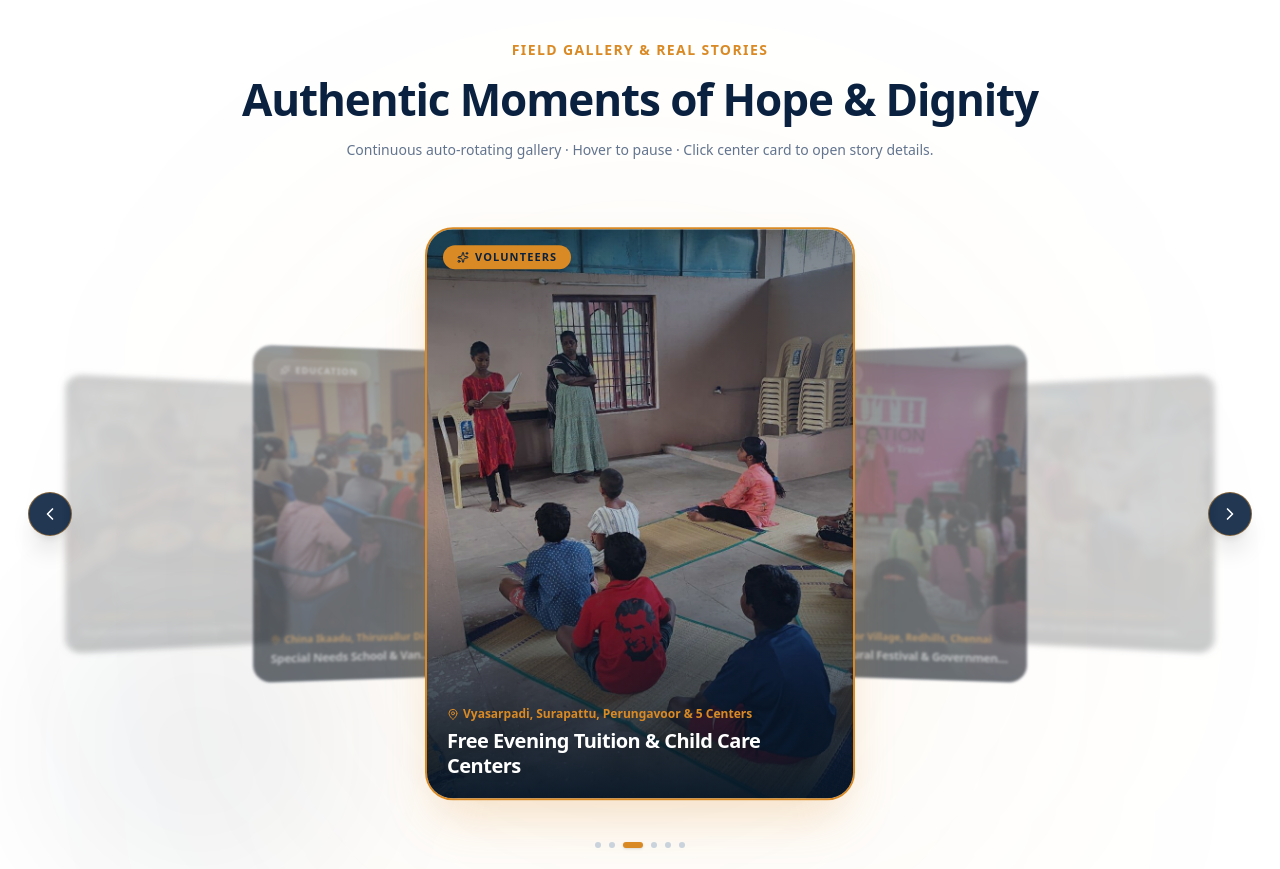
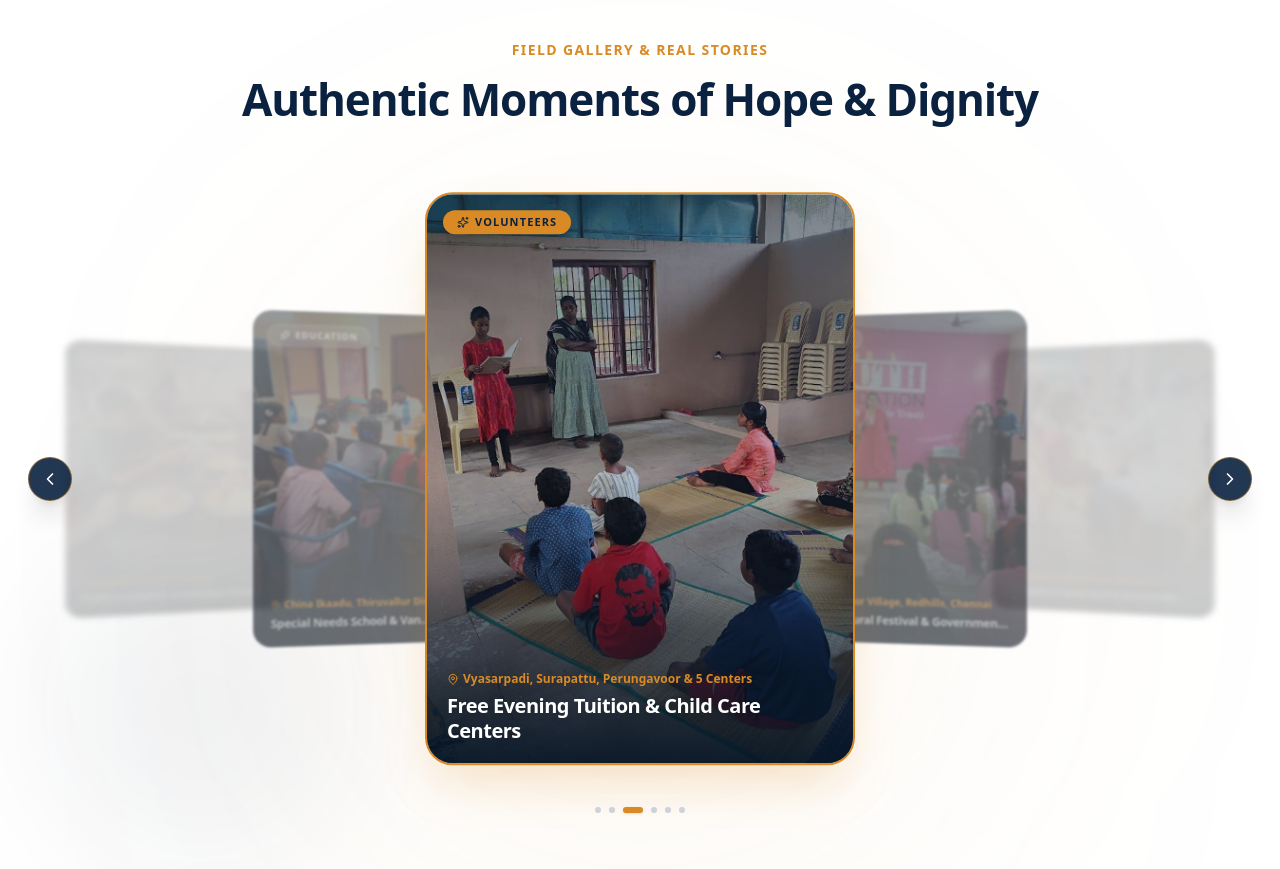
Before and after one commit to zavyxinfotech/Truth_Foundation_Landing_Page, a React (Vite) app: page / in a window 1280 px wide. Shown: the part 2820-3689 px from the top of the page. Built offline with nearby package versions, Linux system fonts and the light colour scheme.

Commit message:
Remove instructional text from GallerySection

```diff
--- a/src/components/GallerySection.tsx
+++ b/src/components/GallerySection.tsx
@@ -122,9 +122,6 @@ export const GallerySection: React.FC<GallerySectionProps> = ({ onOpenDonateModa
           <h2 className="text-[24px] xs:text-[28px] sm:text-4xl lg:text-[44px] font-extrabold text-[#0a2240] tracking-tight leading-tight">
             Authentic Moments of Hope & Dignity
           </h2>
-          <p className="text-xs sm:text-sm text-slate-500 leading-relaxed">
-            Continuous auto-rotating gallery · Hover to pause · Click center card to open story details.
-          </p>
         </motion.div>
 
         {/* ── 5-Card Cinematic 3D Rotating Stage ──────────────────── */}
```
